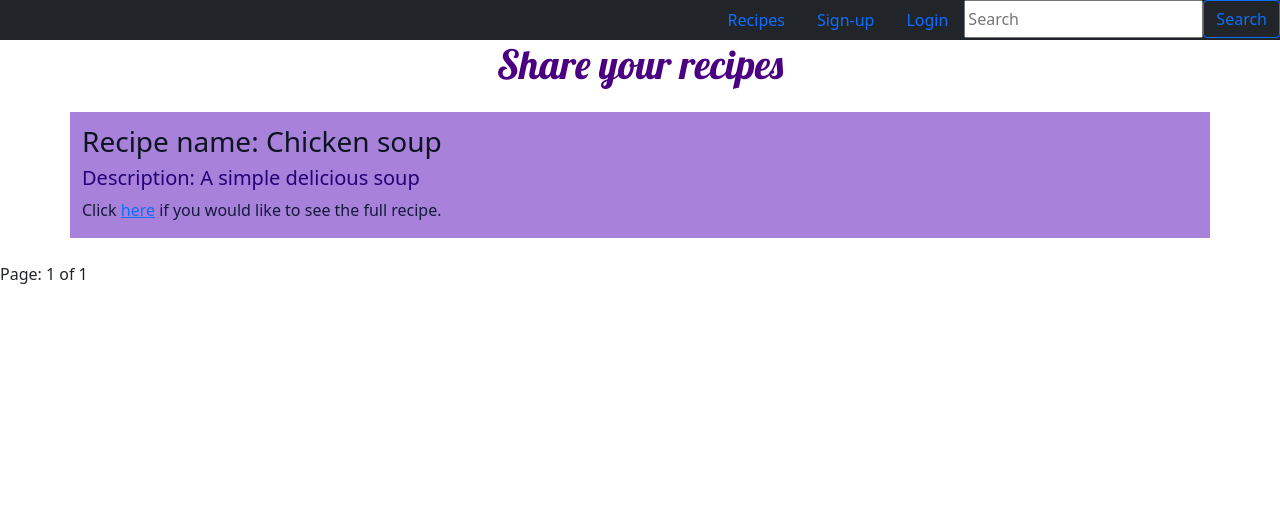
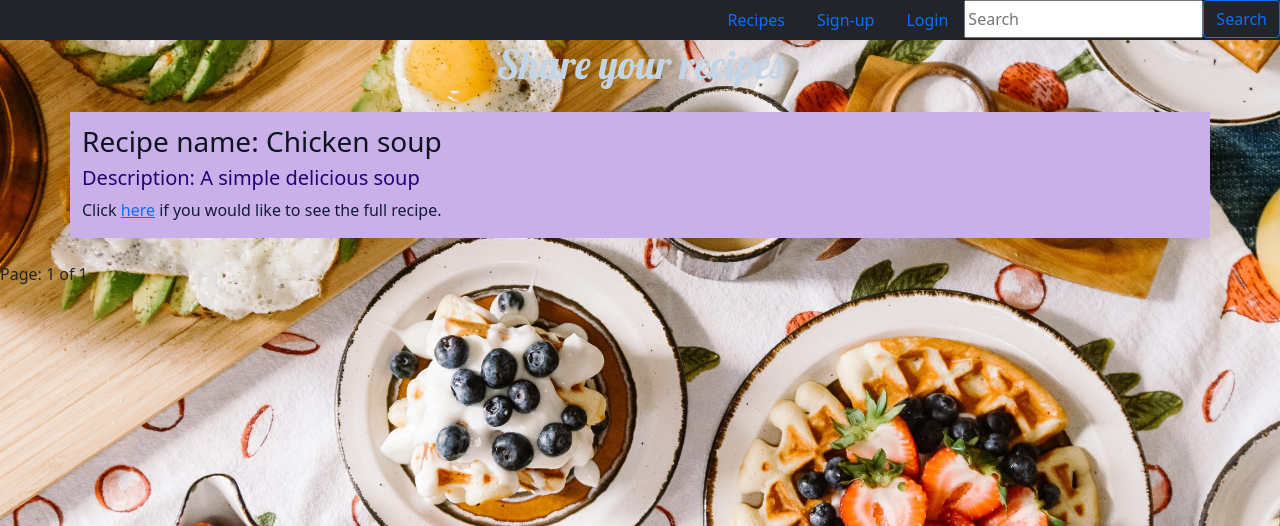
Before and after one commit to Code-Institute-Submissions/Kat24C-recipe_JanResub, a Django app: page / in a window 1280 px wide. Shown: the top 526 px of the page. Run offline with Django 3.2, Linux system fonts and the light colour scheme; data comes from the database, SQL or seed files in the repository; some libraries are stand-ins or nearby versions.

Commit message:
Change body background to an image

```diff
--- a/recipe_share/settings.py
+++ b/recipe_share/settings.py
@@ -29,7 +29,7 @@ TEMPLATES_DIR = os.path.join(BASE_DIR, 'templates')
 SECRET_KEY = os.environ.get('SECRET_KEY')
 
 # SECURITY WARNING: don't run with debug turned on in production!
-DEBUG = False
+DEBUG = True
 
 X_FRAME_OPTIONS = 'SAMEORIGIN'
 
--- a/static/css/style.css
+++ b/static/css/style.css
@@ -3,8 +3,12 @@
 /* Basic body link */
 
 body {
-    background-color: #F9FAFC;
-    font-family: Ubuntu, 'Courier New', sans-serif;
+    background-image: url('../images/rachel-park-hrlvr2ZlUNk-unsplash.jpg');
+    background-repeat: no-repeat;
+    background-attachment: fixed;
+    background-position: center;
+    background-size: 130%;
+
 }
 
 /* A simple container */
@@ -32,7 +36,7 @@ body {
 /* Font size, colour and positioning */
 
 h1 {
-    color: indigo;
+    color: rgb(194, 213, 231);
     text-align: center;
     font-family: Lobster , 'Courier New', sans-serif;
 }
@@ -67,7 +71,7 @@ p {
 }
 
 .light_p {
-    background-color: rgb(167, 129, 218);
+    background-color: rgb(201, 176, 233);
 }
 
 .puro {
--- a/templates/base.html
+++ b/templates/base.html
@@ -24,7 +24,7 @@
 </head>
     <body>
       <!-- Navigation to the recipe page and add recipe page. -->
-      <ul class="nav justify-content-end bg-dark">
+      <ul class="nav justify-content-end bg-dark ">
         <li class="nav-item">
           <a class="nav-link active hoover" aria-current="page" href="{% url 'recipe-home-pg' %}">Recipes</a>
         </li>
--- a/templates/recipe_home.html
+++ b/templates/recipe_home.html
@@ -2,10 +2,11 @@
 {% block content %}
 {% load crispy_forms_tags %}
 <h1 class="text-center text-purple">Share your recipes</h1>
+
 <!-- A for loop that runs through the recipes -->
 {% for recipe in recpage %}
 <div class="container mt-4 light_p">
-  <div class="row">
+   <div class="row">
     <div class="col-8">
       <h3>Recipe name: {{ recipe.name }}</h3>
       <h5>Description: {{ recipe.recipe_description }}</h5>
--- a/templates/search_recipe.html
+++ b/templates/search_recipe.html
@@ -17,6 +17,4 @@
                 <a href="{% url 'recipe-home-pg' %}">recipes.</a></h3>
         {% endif %}
     </div>
-
-
 {% endblock content %}
```
Also changed, not shown: static/images/rachel-park-hrlvr2ZlUNk-unsplash.jpg (added), static/images/recipe_background.jpg (added).
